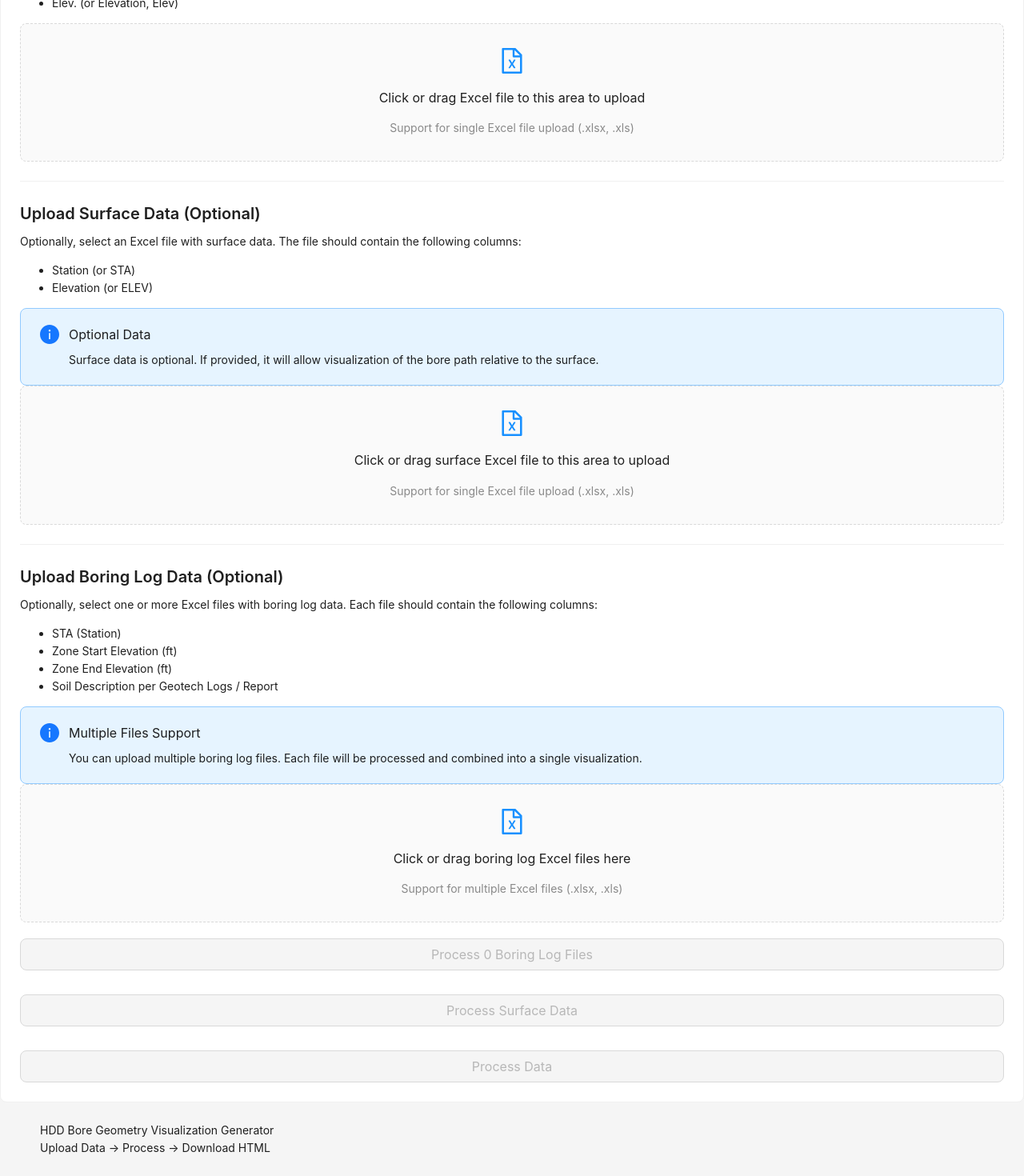
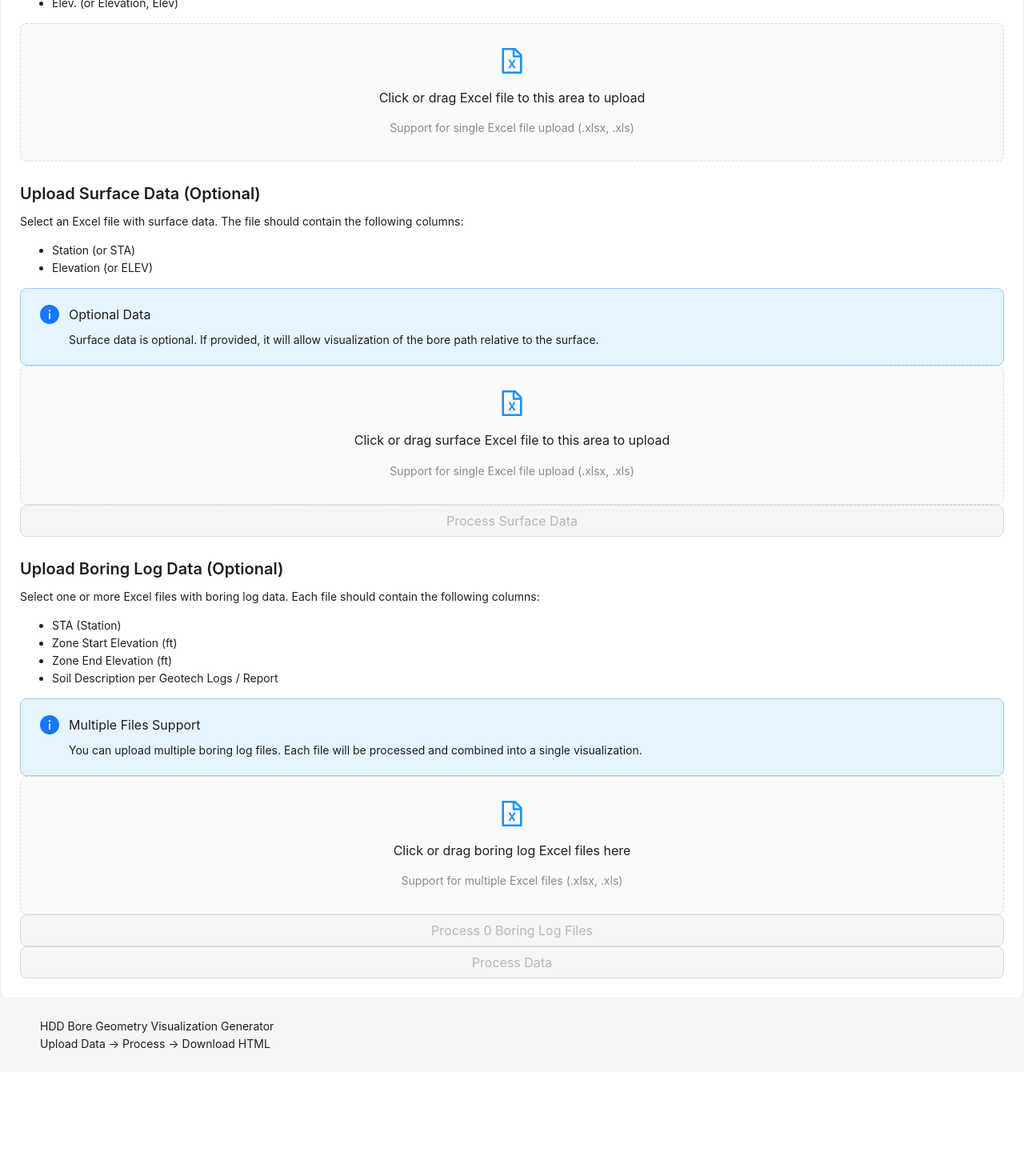
Before and after one commit to raykurbanov/3DHDDViz, a React (Create React App) app in the folder hddvisualization/: page / in a window 1280 px wide. Shown: the part 383-1853 px from the top of the page at 80% size. After the commit the page ends 1723 px from the top, so only its background shows below. Built offline with nearby package versions, Linux system fonts and the light colour scheme.

Commit message:
added delete button

```diff
--- a/hddvisualization/src/App.js
+++ b/hddvisualization/src/App.js
@@ -23,6 +23,7 @@ import {
   DownloadOutlined,
   LoadingOutlined,
   QuestionCircleOutlined,
+  DeleteOutlined,
 } from "@ant-design/icons";
 
 const { Title, Text, Paragraph } = Typography;
@@ -1987,7 +1988,10 @@ const HddGeneratorApp = () => {
     <Layout className="min-h-screen">
       <Header className="bg-blue-700">
         <div className="mx-auto max-w-6xl px-4">
-          <Title level={3} className="text-white my-0 py-4">
+          <Title
+            level={3}
+            style={{ color: "white", margin: "0", padding: "16px 0" }}
+          >
             HDD Bore Geometry Visualization Generator
           </Title>
         </div>
@@ -2003,11 +2007,13 @@ const HddGeneratorApp = () => {
             </Steps>
 
             {currentStep === 0 && (
-              <div>
+              <div className="flex flex-col gap-6">
+                {/* First Section - Bore Data */}
+                <div className="border rounded-lg p-4">
                   <Title level={4}>Upload Bore & Surface Data</Title>
                   <Paragraph>
-                  Select an Excel file with HDD bore data. The file must contain
-                  the following columns:
+                    Select an Excel file with HDD bore data. The file must
+                    contain the following columns:
                   </Paragraph>
                   <ul className="list-disc pl-8 mb-4 text-gray-700">
                     <li>Joint # (or Joint)</li>
@@ -2034,12 +2040,19 @@ const HddGeneratorApp = () => {
                   </Dragger>
 
                   {fileName && (
-                  <Alert
-                    message={`Selected file: ${fileName}`}
-                    type="info"
-                    showIcon
-                    className="mb-4"
+                    <div className="flex items-center justify-between bg-gray-50 p-2 rounded mb-4">
+                      <Text>{fileName}</Text>
+                      <Button
+                        type="text"
+                        danger
+                        icon={<DeleteOutlined />}
+                        onClick={() => {
+                          setFile(null);
+                          setFileName("");
+                          setIsReady(false);
+                        }}
                       />
+                    </div>
                   )}
 
                   {errorMessage && (
@@ -2051,13 +2064,14 @@ const HddGeneratorApp = () => {
                       className="mt-4 mb-4"
                     />
                   )}
-
-                <Divider />
-
+                </div>
+
+                {/* Second Section - Surface Data */}
+                <div className="border rounded-lg p-4">
                   <Title level={4}>Upload Surface Data (Optional)</Title>
                   <Paragraph>
-                  Optionally, select an Excel file with surface data. The file
-                  should contain the following columns:
+                    Select an Excel file with surface data. The file should
+                    contain the following columns:
                   </Paragraph>
                   <ul className="list-disc pl-8 mb-4 text-gray-700">
                     <li>Station (or STA)</li>
@@ -2087,12 +2101,19 @@ const HddGeneratorApp = () => {
                   </Dragger>
 
                   {surfaceFileName && (
-                  <Alert
-                    message={`Selected surface file: ${surfaceFileName}`}
-                    type="info"
-                    showIcon
-                    className="mb-4"
+                    <div className="flex items-center justify-between bg-gray-50 p-2 rounded mb-4">
+                      <Text>{surfaceFileName}</Text>
+                      <Button
+                        type="text"
+                        danger
+                        icon={<DeleteOutlined />}
+                        onClick={() => {
+                          setSurfaceFile(null);
+                          setSurfaceFileName("");
+                          setIsSurfaceReady(false);
+                        }}
                       />
+                    </div>
                   )}
 
                   {surfaceErrorMessage && (
@@ -2101,27 +2122,32 @@ const HddGeneratorApp = () => {
                       description={surfaceErrorMessage}
                       type="error"
                       showIcon
-                    className="mt-4"
+                      className="mt-4 mb-4"
                     />
                   )}
 
-                {surfaceSuccessMessage && (
-                  <Alert
-                    message="Surface Data Processed Successfully"
-                    description={surfaceSuccessMessage}
-                    type="success"
-                    showIcon
-                    className="mt-4"
-                    icon={<CheckCircleOutlined />}
-                  />
-                )}
-
-                <Divider />
-
+                  <Button
+                    type="primary"
+                    onClick={processSurfaceExcelFile}
+                    disabled={!surfaceFile || isSurfaceProcessing}
+                    icon={
+                      isSurfaceProcessing ? <Spin indicator={antIcon} /> : null
+                    }
+                    size="large"
+                    block
+                  >
+                    {isSurfaceProcessing
+                      ? "Processing Surface Data..."
+                      : "Process Surface Data"}
+                  </Button>
+                </div>
+
+                {/* Third Section - Boring Log Data */}
+                <div className="border rounded-lg p-4">
                   <Title level={4}>Upload Boring Log Data (Optional)</Title>
                   <Paragraph>
-                  Optionally, select one or more Excel files with boring log
-                  data. Each file should contain the following columns:
+                    Select one or more Excel files with boring log data. Each
+                    file should contain the following columns:
                   </Paragraph>
                   <ul className="list-disc pl-8 mb-4 text-gray-700">
                     <li>STA (Station)</li>
@@ -2152,28 +2178,43 @@ const HddGeneratorApp = () => {
                     </p>
                   </Dragger>
 
+                  {boringLogFileList.length > 0 && (
+                    <div className="mb-4">
+                      {boringLogFileList.map((file, index) => (
+                        <div
+                          key={index}
+                          className="flex items-center justify-between bg-gray-50 p-2 rounded mb-2"
+                        >
+                          <Text>{file.name}</Text>
+                          <Button
+                            type="text"
+                            danger
+                            icon={<DeleteOutlined />}
+                            onClick={() => {
+                              const newFileList = boringLogFileList.filter(
+                                (_, i) => i !== index
+                              );
+                              setBoringLogFileList(newFileList);
+                              if (newFileList.length === 0) {
+                                setIsBoringLogReady(false);
+                              }
+                            }}
+                          />
+                        </div>
+                      ))}
+                    </div>
+                  )}
+
                   {boringLogErrorMessage && (
                     <Alert
                       message="Error"
                       description={boringLogErrorMessage}
                       type="error"
                       showIcon
-                    className="mt-4"
+                      className="mt-4 mb-4"
                     />
                   )}
 
-                {boringLogSuccessMessage && (
-                  <Alert
-                    message="Boring Log Data Processed Successfully"
-                    description={boringLogSuccessMessage}
-                    type="success"
-                    showIcon
-                    className="mt-4"
-                    icon={<CheckCircleOutlined />}
-                  />
-                )}
-
-                {/* New "Process Boring Log Data" button */}
                   <Button
                     type="primary"
                     onClick={processBoringLogExcelFile}
@@ -2181,11 +2222,12 @@ const HddGeneratorApp = () => {
                       boringLogFileList.length === 0 || isBoringLogProcessing
                     }
                     icon={
-                    isBoringLogProcessing ? <Spin indicator={antIcon} /> : null
+                      isBoringLogProcessing ? (
+                        <Spin indicator={antIcon} />
+                      ) : null
                     }
                     size="large"
                     block
-                  style={{ marginTop: "20px", marginBottom: "10px" }}
                   >
                     {isBoringLogProcessing
                       ? "Processing Boring Log Data..."
@@ -2193,24 +2235,10 @@ const HddGeneratorApp = () => {
                           boringLogFileList.length !== 1 ? "s" : ""
                         }`}
                   </Button>
-
-                {/* New "Process Surface Data" button */}
-                <Button
-                  type="primary"
-                  onClick={processSurfaceExcelFile}
-                  disabled={!surfaceFile || isSurfaceProcessing}
-                  icon={
-                    isSurfaceProcessing ? <Spin indicator={antIcon} /> : null
-                  }
-                  size="large"
-                  block
-                  style={{ marginTop: "20px", marginBottom: "10px" }}
-                >
-                  {isSurfaceProcessing
-                    ? "Processing Surface Data..."
-                    : "Process Surface Data"}
-                </Button>
-
+                </div>
+
+                {/* Main Process Data Button - Below all sections */}
+                <div className="mt-8">
                   <Button
                     type="primary"
                     onClick={processExcelFile}
@@ -2218,10 +2246,10 @@ const HddGeneratorApp = () => {
                     icon={isProcessing ? <Spin indicator={antIcon} /> : null}
                     size="large"
                     block
-                  style={{ marginTop: "20px" }}
                   >
                     {isProcessing ? "Processing..." : "Process Data"}
                   </Button>
+                </div>
               </div>
             )}
 
```
Lines whose indentation alone changed are shown as unchanged.
